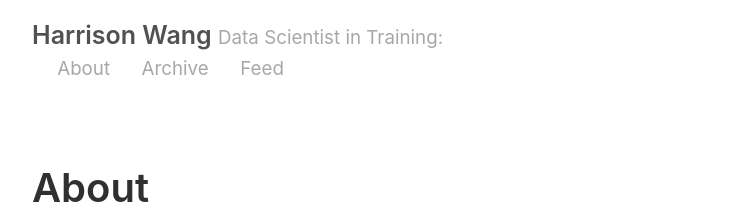
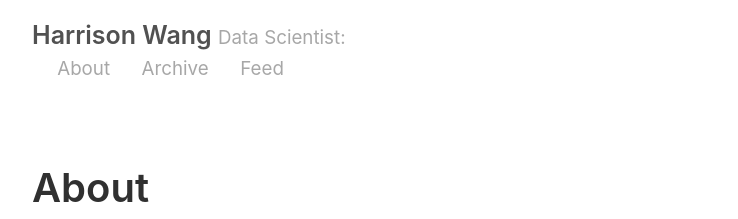
Before and after one commit to harrisonized/harrisonized.github.io, a Jekyll site: the page built from about.md, in a window 1280 px wide. Shown: the top 219 px of the page, without its empty margins (258-996 px from the left). Built offline with Jekyll 4.4.1, drawn with Linux system fonts in a browser that asks for light colours; some of the changed lines change nothing that is shown.

```diff
--- a/_config.yml
+++ b/_config.yml
@@ -3,7 +3,7 @@
 
 # Setup
 title:               Harrison Wang
-tagline:             Data Scientist in Training
+tagline:             Data Scientist
 url:                 http://harrisonized.github.io
 paginate:            2
 baseurl:             ""
@@ -18,7 +18,7 @@
 # About/contact
 author:
   name:              Harrison Wang
-  url:               https://www.linkedin.com/in/harrison-wang-a3a634107/
+  url:               https://www.linkedin.com/in/harrisonized/
   email:             harrisonized@gmail.com
 
 # Custom vars
--- a/about.md
+++ b/about.md
@@ -3,4 +3,4 @@
 title: About
 ---
 
-Hi. This page is meant to be a short biography for me. In the future, I'll write a more detailed biography. For now, please check out my [Linkedin](https://www.linkedin.com/in/harrison-wang-a3a634107/) page for more details.
+Hi. This page is meant to be a short biography for me. In the future, I'll write a more detailed biography. For now, please check out my [Linkedin](https://www.linkedin.com/in/harrisonized/) page for more details.
```
